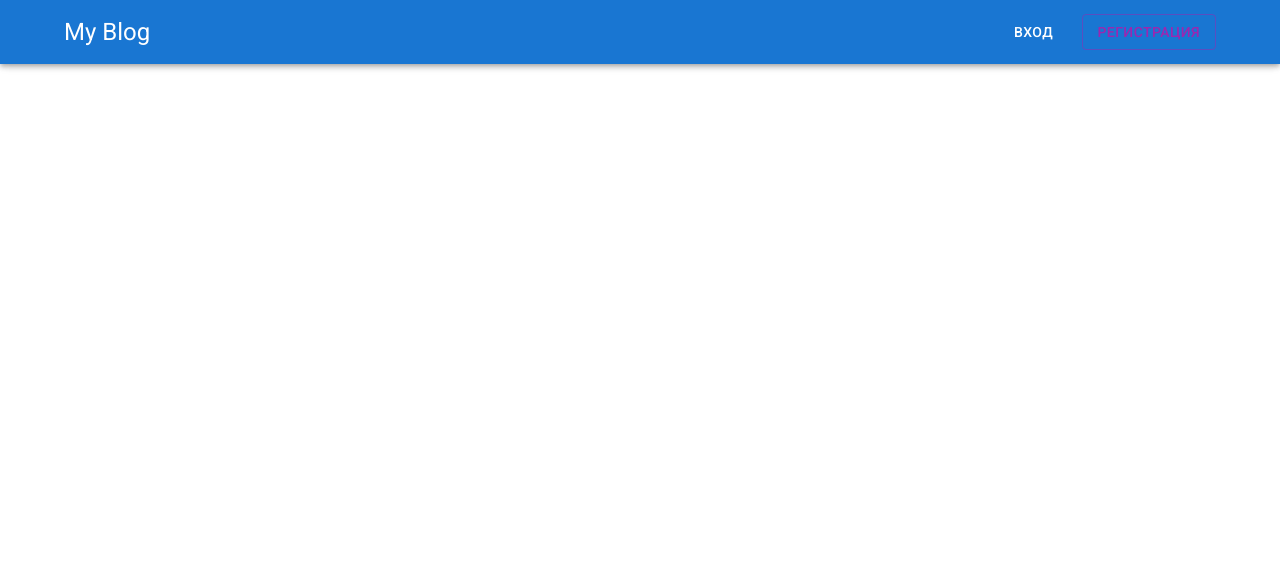
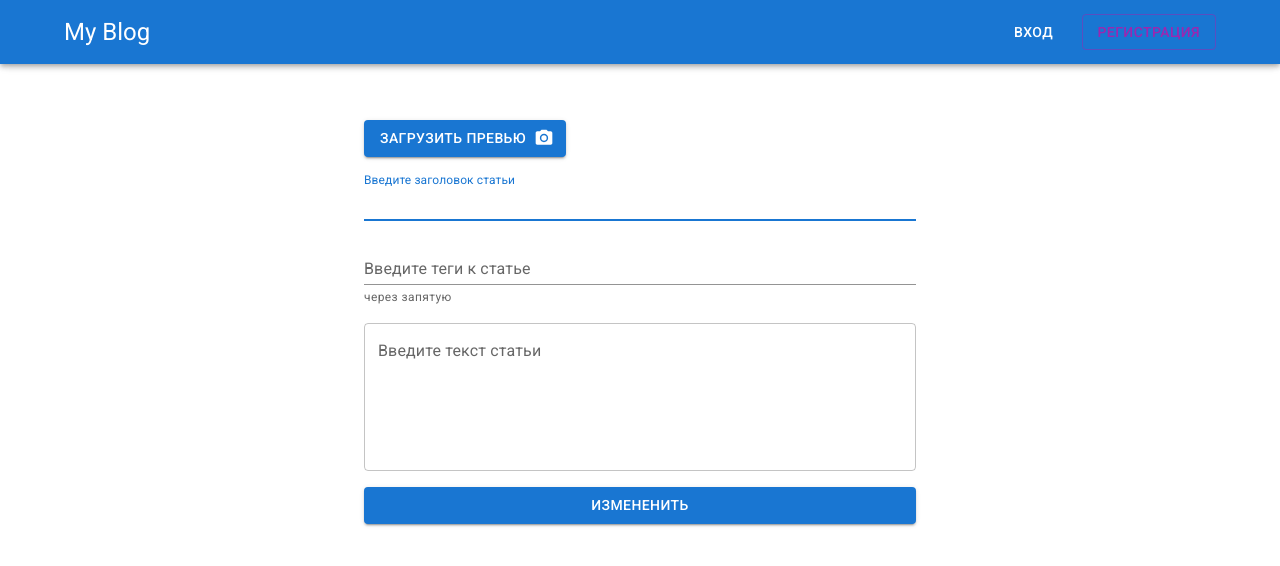
Before and after one commit to userName-Andrei/my_blog_MERN_client, a React (Create React App) app: page /posts/1/edit in a window 1280 px wide. Shown: the top 566 px of the page. Built offline with nearby package versions, Linux system fonts and the light colour scheme.

Commit message:
set AddPost page layout

```diff
--- /dev/null
+++ b/src/pages/AddPost/AddPost.module.scss
@@ -0,0 +1,4 @@
+.preview {
+    max-width: 100%;
+    max-height: 300px;
+}
--- a/src/pages/AddPost/index.js
+++ b/src/pages/AddPost/index.js
@@ -1,11 +1,135 @@
-import React from 'react';
+import {useState, useRef} from 'react';
+import {useLocation} from 'react-router-dom';
 
-const AppPost = () => {
+import { Box, Button, Container, Stack, TextField } from '@mui/material';
+import PhotoCamera from '@mui/icons-material/PhotoCamera';
+
+import classes from './AddPost.module.scss';
+
+const AddPost = () => {
+    const [formData, setFormData] = useState({
+        preview: {},
+        title: '',
+        text: '',
+        tags: []
+    });
+    const [preview, setPreview] = useState("");
+    const inputFileRef = useRef();
+    const location = useLocation().pathname.indexOf('add-post') !== -1 ? 'add-post' : 'edit';
+    const reader = new FileReader();
+
+    const onChangePreview = (e) => {
+        setFormData(({
+            ...formData,
+            preview: e.target.files[0]
+        }))
+
+        reader.readAsDataURL(e.target.files[0])
+
+        reader.onloadend = () => {
+            setPreview(reader.result)
+        }
+    }
+
+    const onDeletePreview = () => {
+        setFormData(({
+            ...formData,
+            preview: {}
+        }))
+        setPreview('')
+    }
+
     return (
-        <div>
-            add-post
-        </div>
+        <Container
+            maxWidth='sm'
+            sx={{
+                mt: 15,
+                mb: 4
+            }}
+        >
+            <form action="">
+                <Stack
+                    spacing={2}
+                >
+                    <Stack
+                        direction='row'
+                        spacing={2}
+                    >
+                        <Box
+                            sx={{
+                                display: 'flex',
+                                flex: '1 0 50%'
+                            }}
+                        >
+                            <Button
+                                variant="contained"
+                                component="label"
+                                endIcon={<PhotoCamera/>}
+                                color={preview ? 'error' : 'primary'}
+                                onClick={() => preview ? onDeletePreview() : inputFileRef.current.click()}
+                                sx={{
+                                    alignSelf: 'flex-start',
+                                }}
+                            >
+                                {preview ? 'Удалить превью' : 'Загрузить превью'}
+                            </Button>
+                            <input
+                                name='preview'
+                                ref={inputFileRef}
+                                onChange={onChangePreview}
+                                type="file"
+                                accept="image/jpeg, image/jpg,image/png"
+                                hidden
+                                multiple
+                            />
+                        </Box>
+                        <Box
+                            sx={{
+                                flex: '1 0 50%'
+                            }}
+                        >
+                            {preview && <img src={preview} className={classes.preview} alt='preview' />}
+                        </Box>
+                    </Stack>
+                    <TextField
+                        variant="standard"
+                        name='title'
+                        onChange={(e) => setFormData(({...formData, title: e.target.value}))}
+                        value={formData.title}
+                        label='Введите заголовок статьи'
+                        maxRows={3}
+                        helperText=''
+                        multiline
+                        autoFocus
+                    />
+                    <TextField
+                        variant="standard"
+                        name='tags'
+                        onChange={(e) => setFormData(({...formData, tags: e.target.value}))}
+                        value={formData.tags}
+                        label='Введите теги к статье'
+                        helperText='через запятую'
+                        multiline
+                    />
+                    <TextField
+                        variant="outlined"
+                        name='text'
+                        onChange={(e) => setFormData(({...formData, text: e.target.value}))}
+                        value={formData.text}
+                        label='Введите текст статьи'
+                        rows={5}
+                        helperText=''
+                        multiline
+                    />
+                    <Button
+                        variant="contained"
+                    >
+                        {location === 'add-post' ? 'Сохранить' : 'Измененить'}
+                    </Button>
+                </Stack>
+            </form>
+        </Container>
     );
 };
 
-export default AppPost;
+export default AddPost;
```
Also changed, not shown: src/components/index.js (deleted).
